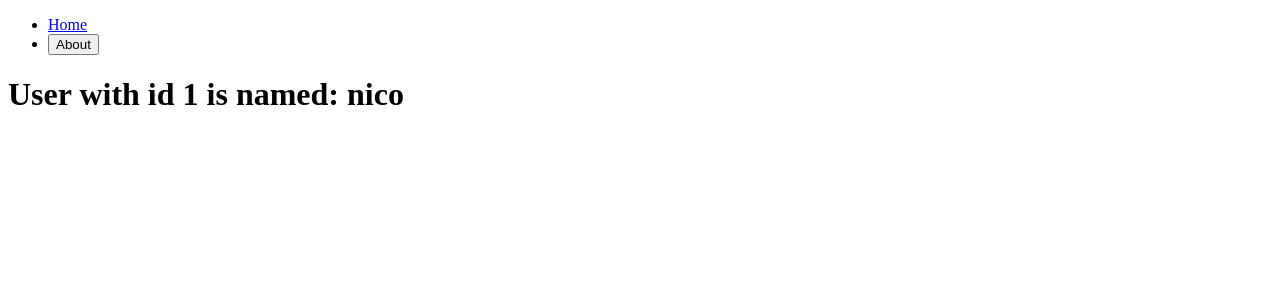
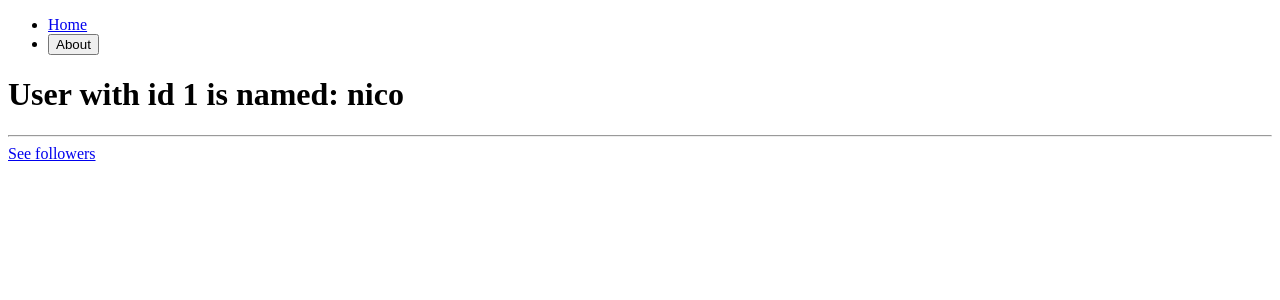
Before and after one commit to ooyuo/react-masterclass, a React (Create React App) app: page /users/1 in a window 1280 px wide. Shown: the top 300 px of the page. Built offline with nearby package versions, Linux system fonts and the light colour scheme.

Commit message:
feat: Outlet

```diff
--- a/src/Router.tsx
+++ b/src/Router.tsx
@@ -6,6 +6,7 @@ import Root from "./Root";
 import ErrorComponent from "./componenets/ErrorComponent";
 import NotFound from "./screens/NotFound";
 import User from "./screens/Users/User";
+import Follwers from "./screens/Users/Follwers";
 
 const router = createBrowserRouter([
   {
@@ -22,6 +23,7 @@ const router = createBrowserRouter([
         path: "users/:userId",
         element: <User />,
       },
+      { path: "follwers", element: <Follwers /> },
     ],
     errorElement: <NotFound />,
   },
--- /dev/null
+++ b/src/screens/Users/Follwers.tsx
@@ -0,0 +1,7 @@
+import React from "react";
+
+function Follwers() {
+  return <div>Follwers</div>;
+}
+
+export default Follwers;
--- a/src/screens/Users/User.tsx
+++ b/src/screens/Users/User.tsx
@@ -1,14 +1,19 @@
 import React from "react";
-import { useParams } from "react-router-dom";
+import { Link, Outlet, useParams } from "react-router-dom";
 import { users } from "../../db";
 
 function User() {
   const { userId } = useParams();
 
   return (
-    <h1>
-      User with id {userId} is named: {users[Number(userId) - 1].name}
-    </h1>
+    <div>
+      <h1>
+        User with id {userId} is named: {users[Number(userId) - 1].name}
+      </h1>
+      <hr />
+      <Link to="follwers">See followers</Link>
+      <Outlet />
+    </div>
   );
 }
 
```
